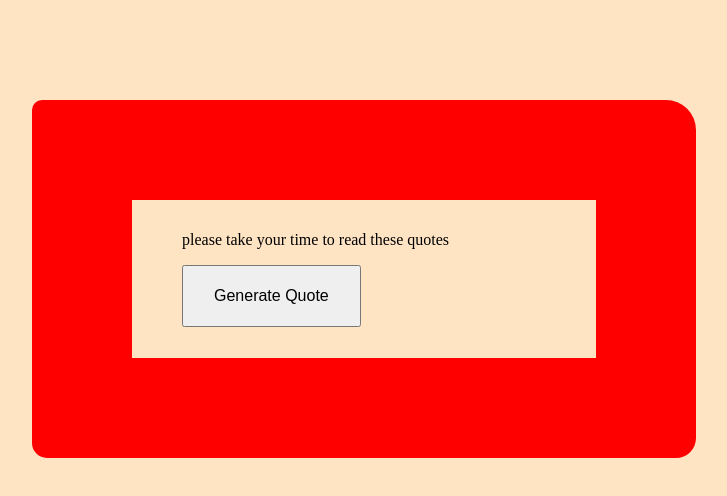
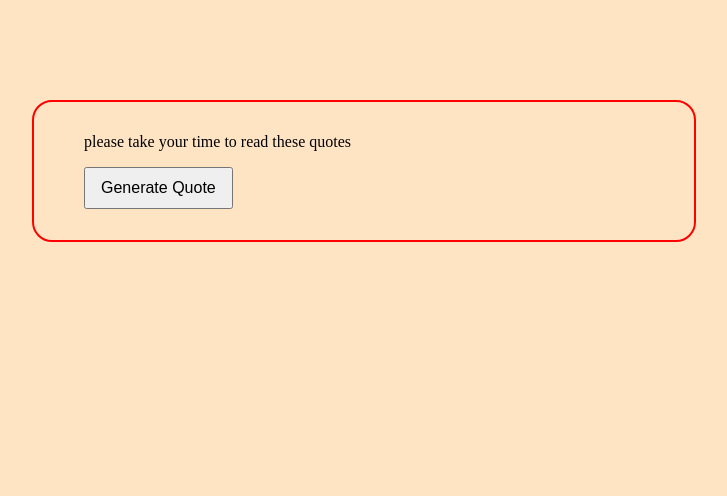
Before and after one commit to Sureway100/Jscript_projects, a plain HTML site: page home.html in a window 1280 px wide. Shown: the whole page, without its empty margins (276-1003 px from the left). Drawn offline with Linux system fonts and the light colour scheme.

Commit message:
just changed the css border line to be thinner

```diff
--- a/home.css
+++ b/home.css
@@ -2,13 +2,13 @@ body {
   background-color: bisque;
 }
 #item {
-  padding: 20px 30px;
+  padding: 10px 15px;
   font-size: 100%;
 }
 
 .pick {
   margin: 100px 300px 0px 300px;
   padding: 15px 50px;
-  border: 100px solid red;
-  border-radius: 10px 30px 20px 15px;
+  border: 2px solid red;
+  border-radius: 20px;
 }
```
